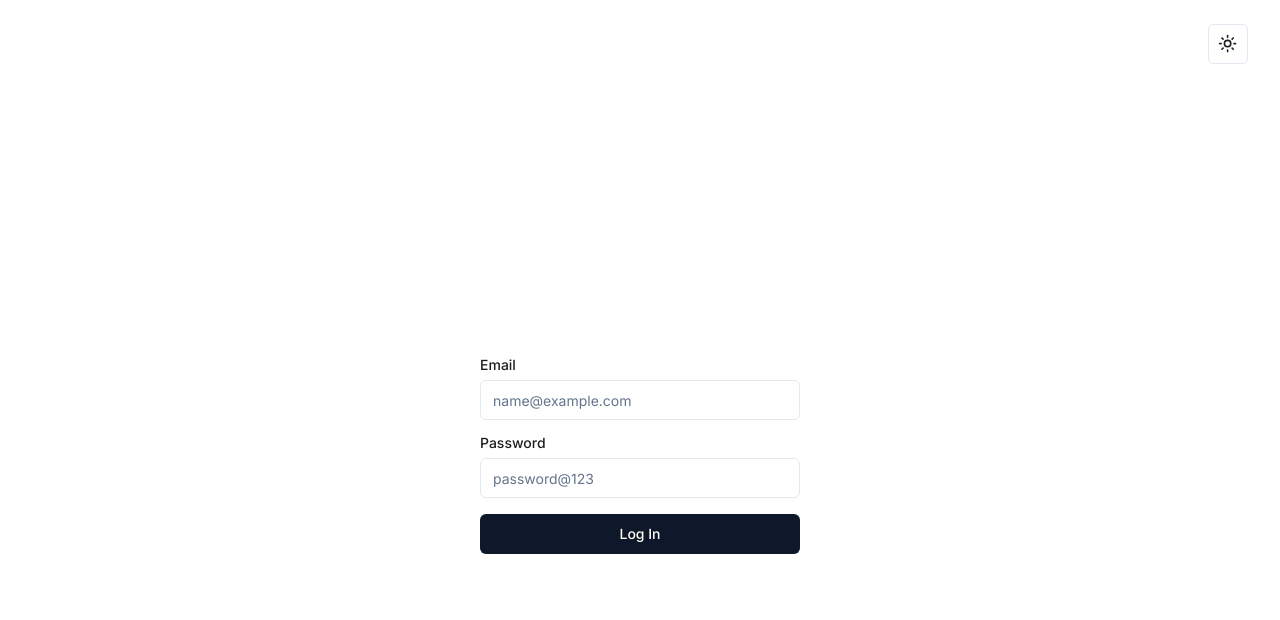
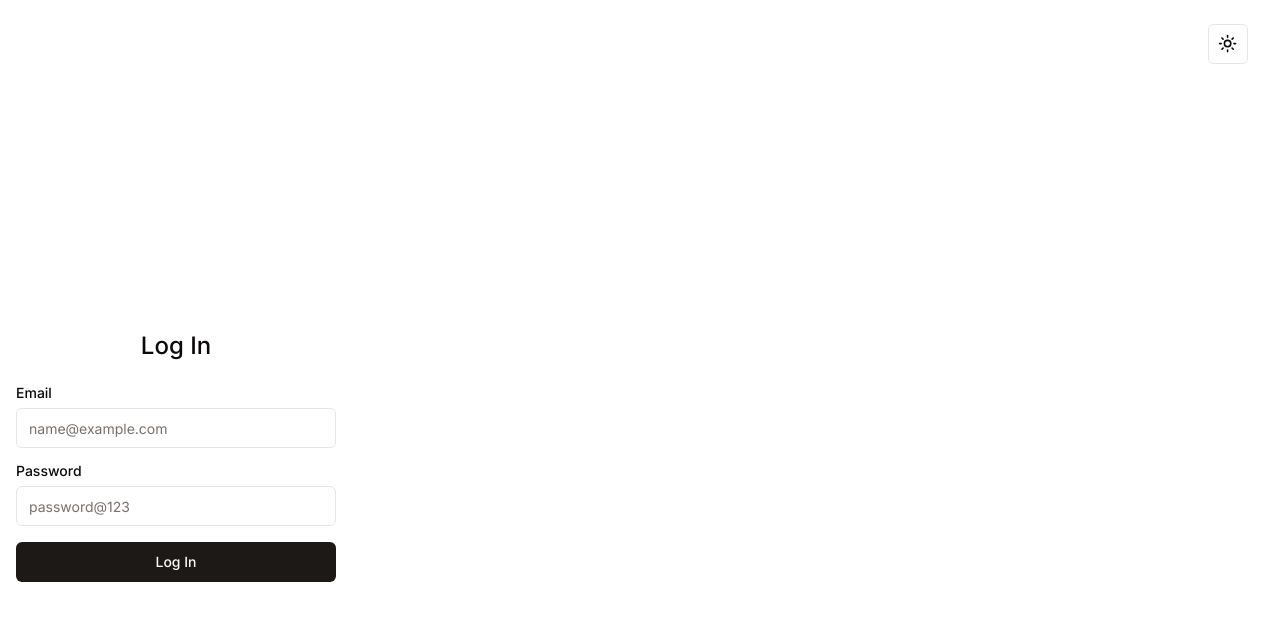
Before and after one commit to PratikAwaik/speedy-image-editor, a Next.js app: page /login in a window 1280 px wide. Shown: the top 620 px of the page. Built offline with nearby package versions, Linux system fonts and the light colour scheme.

Commit message:
fix theme

```diff
--- a/src/app/editor/page.tsx
+++ b/src/app/editor/page.tsx
@@ -1,13 +1,15 @@
 import EditorSidebar from "@/components/editor-sidebar";
 import ImageEditor from "@/components/image-editor";
+import ImageUploader from "@/components/image-uploader";
 
 export default function EditorPage() {
   return (
-    <div className="w-full h-full">
+    <div className="w-full h-full flex flex-col justify-start items-center gap-10">
       <h1 className="text-center text-4xl font-semibold mb-4 text-brand-foreground mt-6">
         🚀 Speedy Image Editor
       </h1>
-      <div className="flex items-center justify-between max-w-[1200px] h-full mx-auto gap-6">
+      <ImageUploader />
+      <div className="flex items-center max-w-[1200px] h-fit mx-auto gap-6">
         <EditorSidebar />
         <ImageEditor />
       </div>
--- a/src/app/globals.css
+++ b/src/app/globals.css
@@ -1,3 +1,8 @@
+/* --brand-foreground: 13.24 99.07% 57.84%;
+    --sidebar-background: 240 5.88% 96.67%; */
+
+/* --sidebar-background: 240 4.35% 9.02%; */
+
 @tailwind base;
 @tailwind components;
 @tailwind utilities;
@@ -5,76 +10,66 @@
 @layer base {
   :root {
     --background: 0 0% 100%;
-    /* --foreground: 222.2 84% 4.9%; */
-    --foreground: 240 3% 12%;
+    --foreground: 20 14.3% 4.1%;
 
     --brand-foreground: 13.24 99.07% 57.84%;
-    --sidebar-background: 240 5.88% 96.67%;
 
     --card: 0 0% 100%;
-    /* --card-foreground: 222.2 84% 4.9%; */
-    --card-foreground: 240 3% 12%;
+    --card-foreground: 20 14.3% 4.1%;
 
     --popover: 0 0% 100%;
-    /* --popover-foreground: 222.2 84% 4.9%; */
-    --popover-foreground: 240 3% 12%;
+    --popover-foreground: 20 14.3% 4.1%;
 
-    --primary: 222.2 47.4% 11.2%;
-    --primary-foreground: 60 100% 98.04%;
+    --primary: 24 9.8% 10%;
+    --primary-foreground: 60 9.1% 97.8%;
 
-    --secondary: 210 40% 96.1%;
-    --secondary-foreground: 222.2 47.4% 11.2%;
+    --secondary: 60 4.8% 95.9%;
+    --secondary-foreground: 24 9.8% 10%;
 
-    --muted: 210 40% 96.1%;
-    --muted-foreground: 215.4 16.3% 46.9%;
+    --muted: 60 4.8% 95.9%;
+    --muted-foreground: 25 5.3% 44.7%;
 
-    --accent: 210 40% 96.1%;
-    --accent-foreground: 222.2 47.4% 11.2%;
+    --accent: 60 4.8% 95.9%;
+    --accent-foreground: 24 9.8% 10%;
 
     --destructive: 0 84.2% 60.2%;
-    --destructive-foreground: 60 100% 98.04%;
+    --destructive-foreground: 60 9.1% 97.8%;
 
-    --border: 214.3 31.8% 91.4%;
-    --input: 214.3 31.8% 91.4%;
-    /* --ring: 222.2 84% 4.9%; */
-    --ring: 240 3% 12%;
+    --border: 20 5.9% 90%;
+    --input: 20 5.9% 90%;
+    --ring: 20 14.3% 4.1%;
 
     --radius: 0.5rem;
   }
 
   .dark {
-    /* --background: 222.2 84% 4.9%; */
-    --background: 240 3% 12%;
-    --foreground: 60 100% 98.04%;
+    --background: 20 14.3% 4.1%;
+    --foreground: 60 9.1% 97.8%;
 
-    --sidebar-background: 240 4.35% 9.02%;
+    --card: 20 14.3% 4.1%;
+    --card-foreground: 60 9.1% 97.8%;
 
-    /* --card: 222.2 84% 4.9%; */
-    --card: 240 3% 12%;
-    --card-foreground: 60 100% 98.04%;
+    --popover: 20 14.3% 4.1%;
+    --popover-foreground: 60 9.1% 97.8%;
 
-    /* --popover: 222.2 84% 4.9%; */
-    --popover: 240 3% 12%;
-    --popover-foreground: 60 100% 98.04%;
+    --primary: 60 9.1% 97.8%;
+    --primary-foreground: 24 9.8% 10%;
 
-    --primary: 60 100% 98.04%;
-    --primary-foreground: 222.2 47.4% 11.2%;
+    --secondary: 12 6.5% 15.1%;
+    --secondary-foreground: 60 9.1% 97.8%;
 
-    --secondary: 217.2 32.6% 17.5%;
-    --secondary-foreground: 60 100% 98.04%;
+    --muted: 12 6.5% 15.1%;
+    --muted-foreground: 24 5.4% 63.9%;
 
-    --muted: 217.2 32.6% 17.5%;
-    --muted-foreground: 215 20.2% 65.1%;
-
-    --accent: 217.2 32.6% 17.5%;
-    --accent-foreground: 60 100% 98.04%;
+    --accent: 12 6.5% 15.1%;
+    --accent-foreground: 60 9.1% 97.8%;
 
     --destructive: 0 62.8% 30.6%;
-    --destructive-foreground: 60 100% 98.04%;
+    --destructive-foreground: 60 9.1% 97.8%;
 
-    --border: 217.2 32.6% 17.5%;
-    --input: 217.2 32.6% 17.5%;
-    --ring: 212.7 26.8% 83.9%;
+    --border: 12 6.5% 15.1%;
+    --input: 12 6.5% 15.1%;
+    --ring: 24 5.7% 82.9%;
   }
 }
 
@@ -82,7 +77,6 @@
   * {
     @apply border-border;
   }
-
   body {
     @apply bg-background text-foreground;
   }
--- a/src/app/layout.tsx
+++ b/src/app/layout.tsx
@@ -28,7 +28,7 @@ export default function RootLayout({children}: {children: React.ReactNode}) {
           disableTransitionOnChange
         >
           <Navbar />
-          <div className="w-full h-full flex items-center justify-center">
+          <div className="w-full h-full flex items-center justify-start">
             {children}
           </div>
         </ThemeProvider>
--- a/src/app/login/page.tsx
+++ b/src/app/login/page.tsx
@@ -2,7 +2,8 @@ import LoginForm from "@/components/auth/login-form";
 
 export default function LoginPage() {
   return (
-    <div className="w-full h-full max-w-80 flex items-center justify-center">
+    <div className="w-full h-full max-w-80 flex flex-col items-center justify-center gap-6">
+      <h3 className="text-2xl font-medium">Log In</h3>
       <LoginForm />
     </div>
   );
--- a/src/components/editor-sidebar/index.tsx
+++ b/src/components/editor-sidebar/index.tsx
@@ -44,7 +44,7 @@ export default function EditorSidebar() {
 
   return (
     <div className="w-fit h-full flex items-center gap-2">
-      <div className="w-fit h-fit p-4 rounded-lg flex flex-col items-center justify-center gap-4 bg-sidebar-background">
+      <div className="w-fit h-fit p-4 rounded-lg flex flex-col items-center justify-center gap-4 bg-secondary">
         {sidebarOptions.map((option: ISidebarOption) => (
           <SidebarButton
             key={option.text}
@@ -54,7 +54,7 @@ export default function EditorSidebar() {
           />
         ))}
       </div>
-      <div className="w-80 max-h-[600px] bg-sidebar-background rounded-lg p-6 flex items-center">
+      <div className="w-80 max-h-[600px] bg-secondary rounded-lg p-6 flex items-center">
         {selectedOption.component}
       </div>
     </div>
--- a/src/components/editor-sidebar/sidebar-button.tsx
+++ b/src/components/editor-sidebar/sidebar-button.tsx
@@ -1,6 +1,7 @@
 import {cn} from "@/lib/utils";
 import {Button} from "../ui/button";
 import {ISidebarOption} from "@/types/sidebar";
+import {useTheme} from "next-themes";
 
 interface SidebarButtonProps {
   option: ISidebarOption;
@@ -13,13 +14,19 @@ export default function SidebarButton({
   selectedOption,
   onClick,
 }: SidebarButtonProps) {
+  const {theme} = useTheme();
   return (
     <Button
       className={cn(
-        "flex-col gap-1 text-foreground outline-none border-none hover:bg-brand-foreground px-3 h-fit w-14",
+        "flex-col gap-1 outline-none border-none hover:bg-brand-foreground px-3 h-fit w-14",
+        theme === "light"
+          ? "hover:text-primary-foreground"
+          : "hover:text-foreground",
         selectedOption.text === option.text
-          ? "bg-brand-foreground"
-          : "bg-transparent"
+          ? theme === "light"
+            ? "bg-brand-foreground text-primary-foreground"
+            : "bg-brand-foreground text-foreground"
+          : "bg-transparent text-foreground"
       )}
       onClick={() => onClick(option)}
     >
--- a/src/components/image-editor/index.tsx
+++ b/src/components/image-editor/index.tsx
@@ -11,6 +11,7 @@ import {toPng} from "html-to-image";
 import {useTextStore} from "@/stores/text";
 import {useFiltersStore} from "@/stores/filters";
 import {useBorderStore} from "@/stores/border";
+import {Input} from "../ui/input";
 
 export default function ImageEditor() {
   const uploadedImage = useImageStore((s) => s.uploadedImage);
@@ -22,6 +23,7 @@ export default function ImageEditor() {
   const filters = useFiltersStore((s) => s.filters);
   const border = useBorderStore((s) => s.border);
   const imageContainerRef = useRef<HTMLDivElement | null>(null);
+  const [filename, setFilename] = useState("");
 
   useEffect(() => {
     showImage();
@@ -60,7 +62,9 @@ export default function ImageEditor() {
     if (imageContainerRef.current) {
       toPng(imageContainerRef.current).then((dataUrl) => {
         const link = document.createElement("a");
-        link.download = uploadedImage?.name + "-edited.png";
+        link.download = filename
+          ? filename + ".png"
+          : uploadedImage?.name + "-edited.png";
         link.href = dataUrl;
         document.body.appendChild(link);
         link.click();
@@ -70,16 +74,7 @@ export default function ImageEditor() {
   };
 
   return (
-    <div className="w-full h-full flex flex-col items-center justify-center gap-6">
-      <div className="w-full flex items-end justify-around gap-6">
-        <ImageUploader />
-        {uploadedImage && (
-          <Button className="gap-2" onClick={downloadImage}>
-            <Download width={20} height={20} />
-            Download
-          </Button>
-        )}
-      </div>
+    <div className="w-full h-full flex flex-col items-center justify-around gap-6">
       {imagePreview && (
         <div className="flex flex-col items-center justify-center gap-8">
           <div
@@ -118,6 +113,20 @@ export default function ImageEditor() {
           </div>
         </div>
       )}
+      {uploadedImage && (
+        <div className="flex items-center justify-around gap-6 w-full">
+          <Input
+            type="text"
+            placeholder="File name"
+            value={filename}
+            onChange={(e) => setFilename(e.target.value)}
+          />
+          <Button className="gap-2" onClick={downloadImage}>
+            <Download width={20} height={20} />
+            Download
+          </Button>
+        </div>
+      )}
     </div>
   );
 }
--- a/tailwind.config.ts
+++ b/tailwind.config.ts
@@ -25,7 +25,6 @@ const config = {
         background: "hsl(var(--background))",
         foreground: "hsl(var(--foreground))",
         "brand-foreground": "hsl(var(--brand-foreground))",
-        "sidebar-background": "hsl(var(--sidebar-background))",
         primary: {
           DEFAULT: "hsl(var(--primary))",
           foreground: "hsl(var(--primary-foreground))",
```
